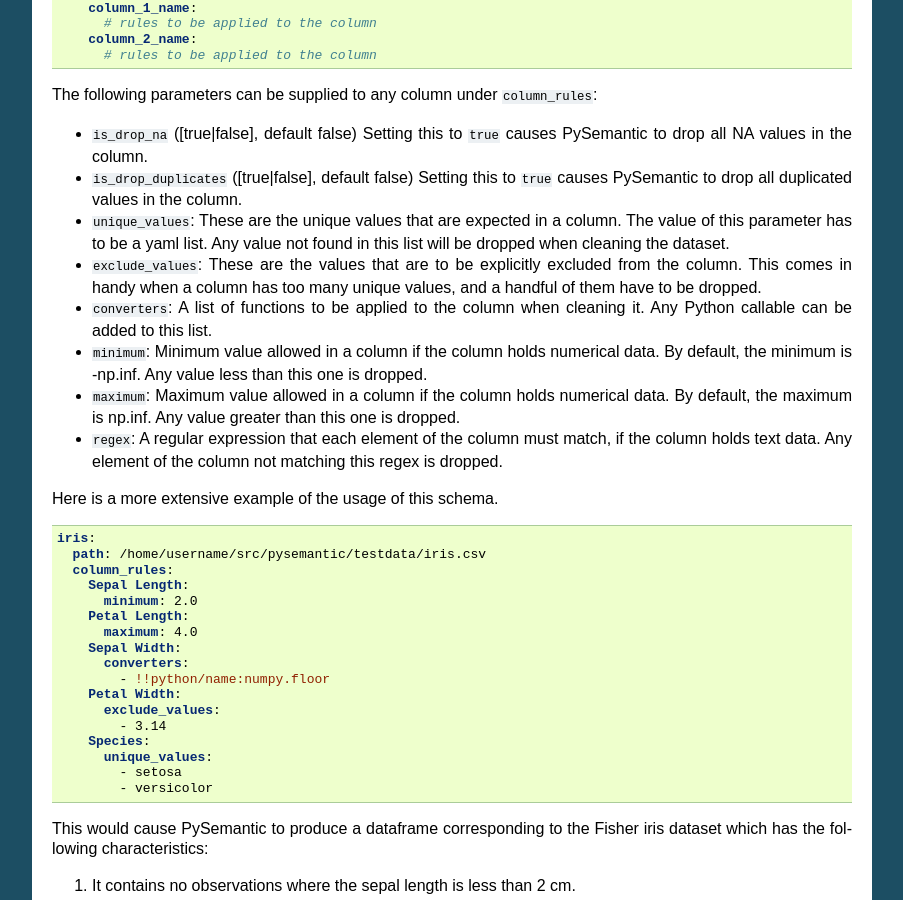
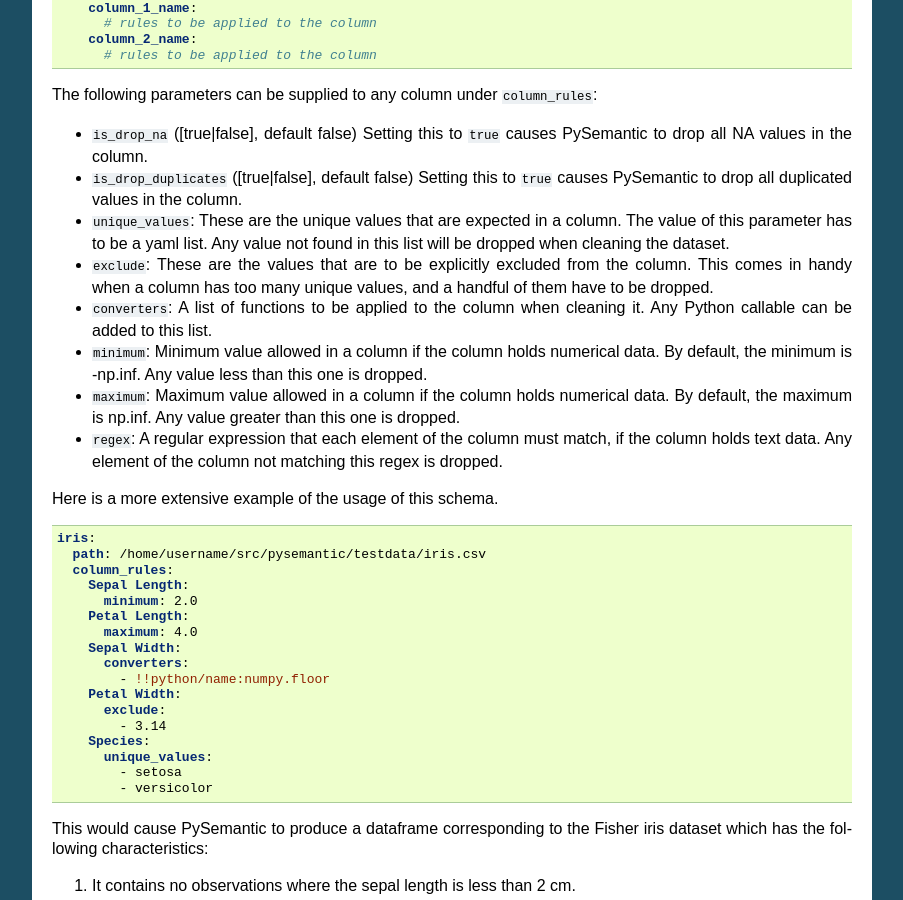
Before and after one commit to jaidevd/pysemantic, a Sphinx documentation site: the page built from docs/schema_ref.rst, in a window 1280 px wide and 900 px high, scrolled down 1511 px. Shown: the whole window, without its empty margins (198-1101 px from the left). Built offline with Sphinx 7.4.7, drawn with Linux system fonts in a browser that asks for light colours.

Commit message:
DOC: The keyword for excluding values is 'exclude'
Not 'exclude_values' as in the docs.

```diff
--- a/docs/schema_ref.rst
+++ b/docs/schema_ref.rst
@@ -110,7 +110,7 @@ The following parameters can be supplied to any column under ``column_rules``:
 * ``is_drop_na`` ([true|false], default false) Setting this to ``true`` causes PySemantic to drop all NA values in the column.
 * ``is_drop_duplicates`` ([true|false], default false) Setting this to ``true`` causes PySemantic to drop all duplicated values in the column.
 * ``unique_values``: These are the unique values that are expected in a column. The value of this parameter has to be a yaml list. Any value not found in this list will be dropped when cleaning the dataset.
-* ``exclude_values``: These are the values that are to be explicitly excluded from the column. This comes in handy when a column has too many unique values, and a handful of them have to be dropped.
+* ``exclude``: These are the values that are to be explicitly excluded from the column. This comes in handy when a column has too many unique values, and a handful of them have to be dropped.
 * ``converters``: A list of functions to be applied to the column when cleaning it. Any Python callable can be added to this list.
 * ``minimum``: Minimum value allowed in a column if the column holds numerical data. By default, the minimum is -np.inf. Any value less than this one is dropped.
 * ``maximum``: Maximum value allowed in a column if the column holds numerical data. By default, the maximum is np.inf. Any value greater than this one is dropped.
@@ -132,7 +132,7 @@ Here is a more extensive example of the usage of this schema.
         converters:
           - !!python/name:numpy.floor
       Petal Width:
-        exclude_values:
+        exclude:
           - 3.14
       Species:
         unique_values:
```
